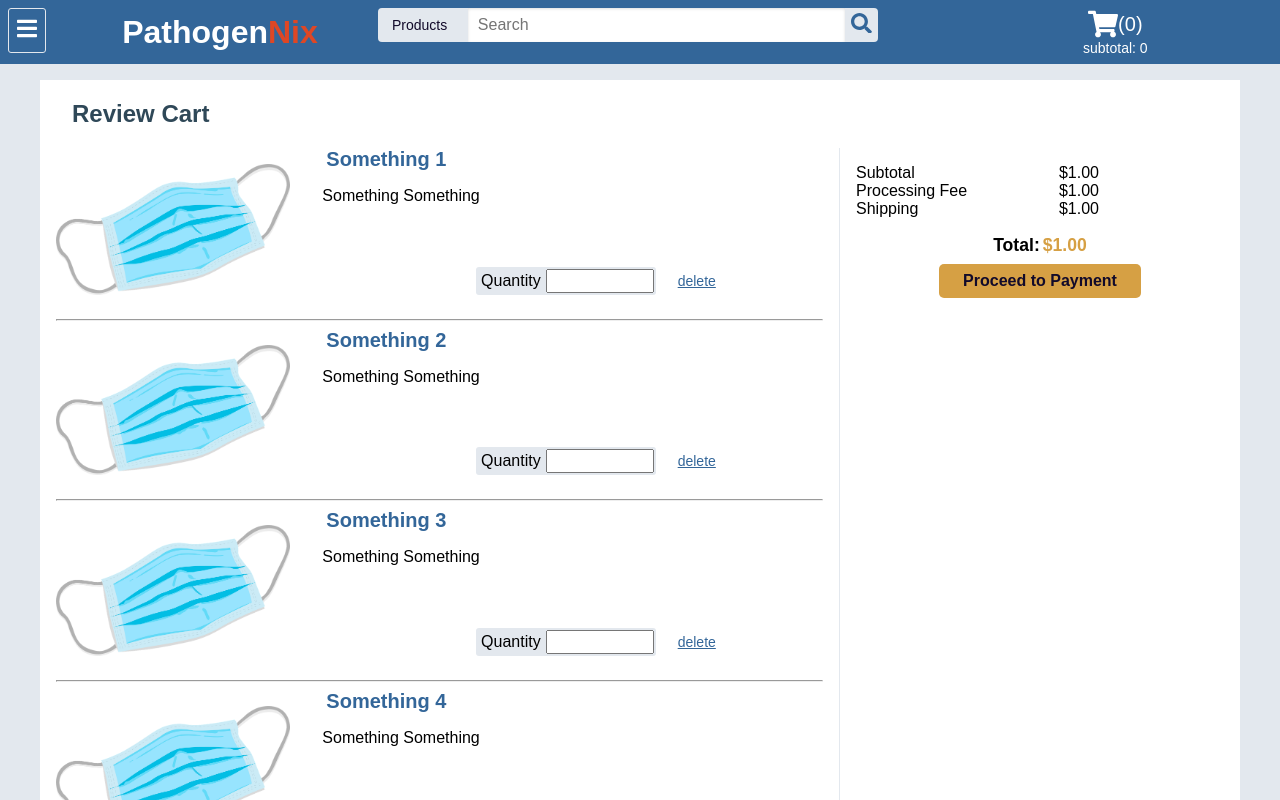
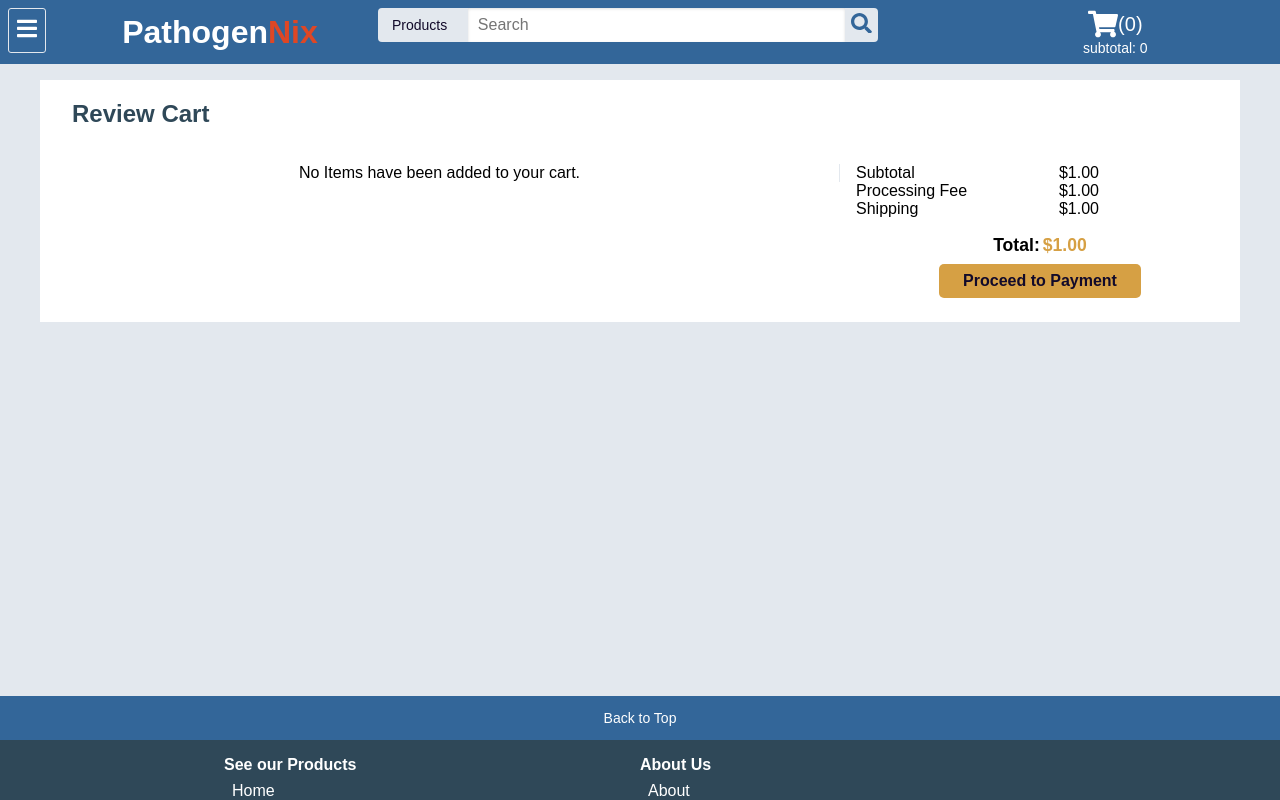
Before and after one commit to SuperCoolFrog/pathogennix, a React (Create React App) app: page /checkout in a window 1280 px wide. Shown: the top 800 px of the page. Built offline with nearby package versions, Linux system fonts and the light colour scheme.

Commit message:
Add no Items Text

```diff
--- a/src/components/CheckoutWizard/components/ReviewCart/ReviewCart.tsx
+++ b/src/components/CheckoutWizard/components/ReviewCart/ReviewCart.tsx
@@ -42,7 +42,7 @@ interface ReviewCartProps extends WizardStepBaseProps {}
 
 const ReviewCart = ({ onNextClick, onPrevClick, isActive }: ReviewCartProps) => {
 
-  const items = demoItems;
+  const items = [] as InventoryItem[];
 
   return (<section className={styles.reviewCartContainer}>
     <header className={styles.header}>
@@ -54,6 +54,7 @@ const ReviewCart = ({ onNextClick, onPrevClick, isActive }: ReviewCartProps) =>
           {items.map(item => (
             <ItemDetailsRow item={item} />
           ))}
+          {!(items && items.length) && <p className={styles.noItems}>No Items have been added to your cart.</p>}
         </div>
       </div>
       <div className={"pure-u-1-3"}>
--- a/src/components/CheckoutWizard/components/ReviewCart/review-cart.module.scss
+++ b/src/components/CheckoutWizard/components/ReviewCart/review-cart.module.scss
@@ -43,3 +43,7 @@
     border-radius: 5px;
   }
 }
+
+.noItems {
+  text-align: center;
+}
--- a/src/components/ShoppingCartDrawer/components/ShoppingCartDrawerHeader/ShoppingCartDrawerHeader.tsx
+++ b/src/components/ShoppingCartDrawer/components/ShoppingCartDrawerHeader/ShoppingCartDrawerHeader.tsx
@@ -14,7 +14,7 @@ const ShoppingCartDrawerHeader = () => {
         <span className={styles.subtotal}>$1.00</span>
       </div>
       <div className={styles.checkoutButtonContainer}>
-        <button className={styles.checkoutButton}>Proceed to Checkout</button>
+        <a href="/checkout" className={styles.checkoutButton}>Proceed to Checkout</a>
       </div>
     </div>
   );
--- a/src/components/ShoppingCartDrawer/components/ShoppingCartDrawerHeader/shopping-cart-drawer-header.module.scss
+++ b/src/components/ShoppingCartDrawer/components/ShoppingCartDrawerHeader/shopping-cart-drawer-header.module.scss
@@ -37,11 +37,12 @@
 }
 
 .checkoutButtonContainer {
-  padding: .5em 0 .5em 0;
+  padding: 1em 0 1em 0;
   text-align: center;
 
   .checkoutButton {
     background-color: $theme-accent;
+    text-decoration: none;
     color: $theme-black;
     outline: none;
     border: 0;
```
